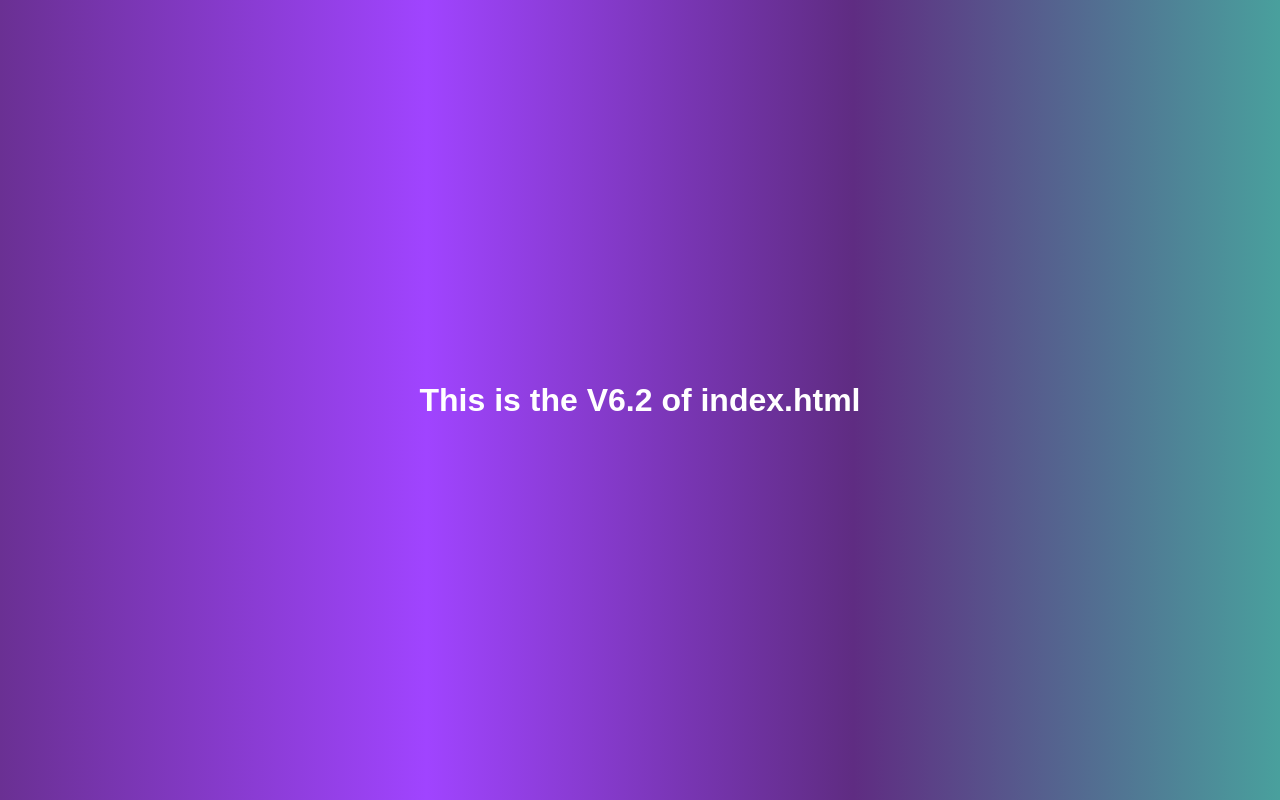
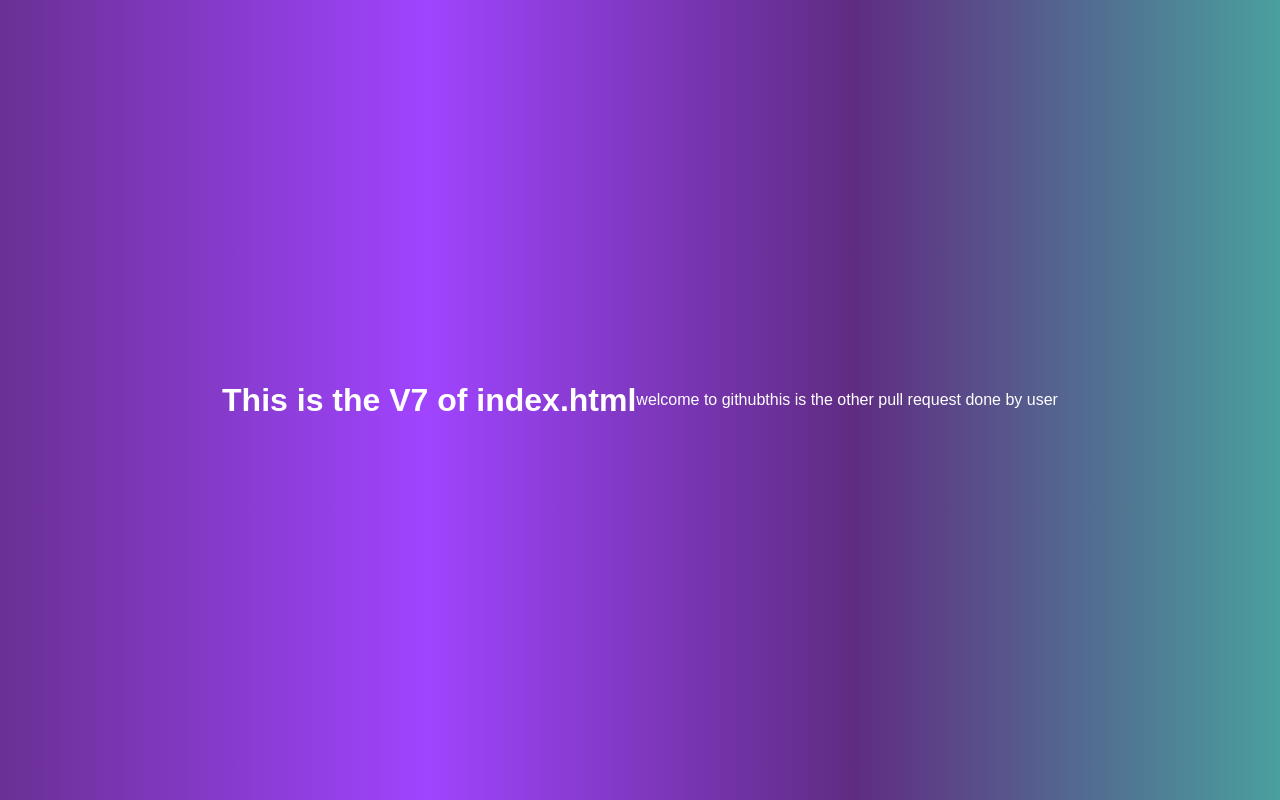
Before and after one commit to sulabh5321/sulabhrepo, a plain HTML site: page index.html in a window 1280 px wide. Drawn offline with Linux system fonts and the light colour scheme.

Commit message:
V7 of index.html

```diff
--- a/index.html
+++ b/index.html
@@ -7,7 +7,9 @@
     <title>Document</title>
 </head>
 <body>
-    <h1>This is the V6.2 of index.html</h1>
+    <h1>This is the V7 of index.html</h1>
+    <p>welcome to github</p>
+    <p> this is the other pull request done by user </p>
 
 </body>
 </html>
```
Also changed, not shown: 1 other file.
